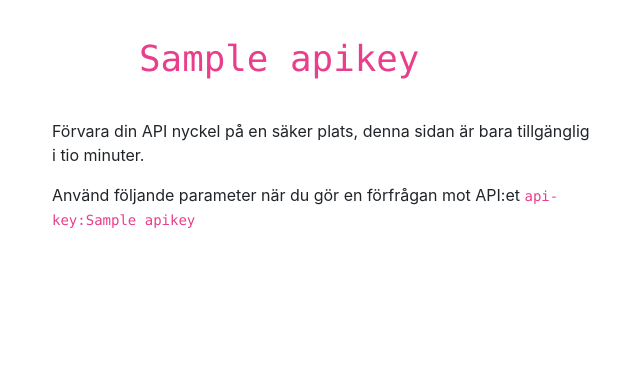
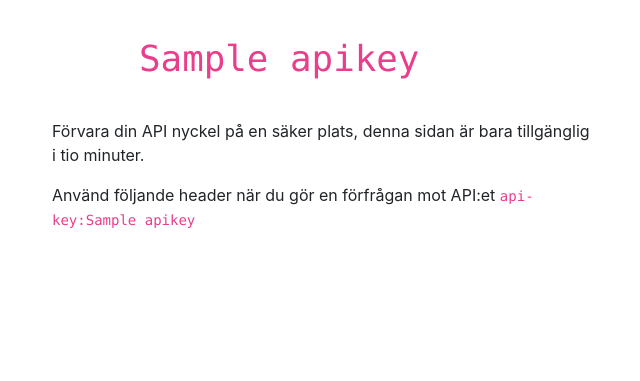
Before and after one commit to JobtechSwe/api-key-generator, a Flask app: page /key/1 in a window 1280 px wide. Shown: the part 153-534 px from the top of the page, without its empty margins (318-958 px from the left). Run offline with Flask 2, Linux system fonts and the light colour scheme; a database or web service that is not in the repository returns one stand-in record (values such as "Sample title"); parts of the project's set-up code (start-up, migrations or seed data) failed here and were passed over; some libraries are stand-ins or nearby versions.

Commit message:
change message to use header

```diff
--- a/apikeys/templates/key.html
+++ b/apikeys/templates/key.html
@@ -21,7 +21,7 @@
                         </div>
                         <p>Förvara din API nyckel på en säker plats, denna sidan är bara tillgänglig i tio minuter.</p>
 
-                        <p>Använd följande parameter när du gör en förfrågan mot API:et <code>api-key:{{key}}</code></p>
+                        <p>Använd följande header när du gör en förfrågan mot API:et <code>api-key:{{key}}</code></p>
                     </div>
                 </div>
             </div>
```
Also changed, not shown: 1 other file.
